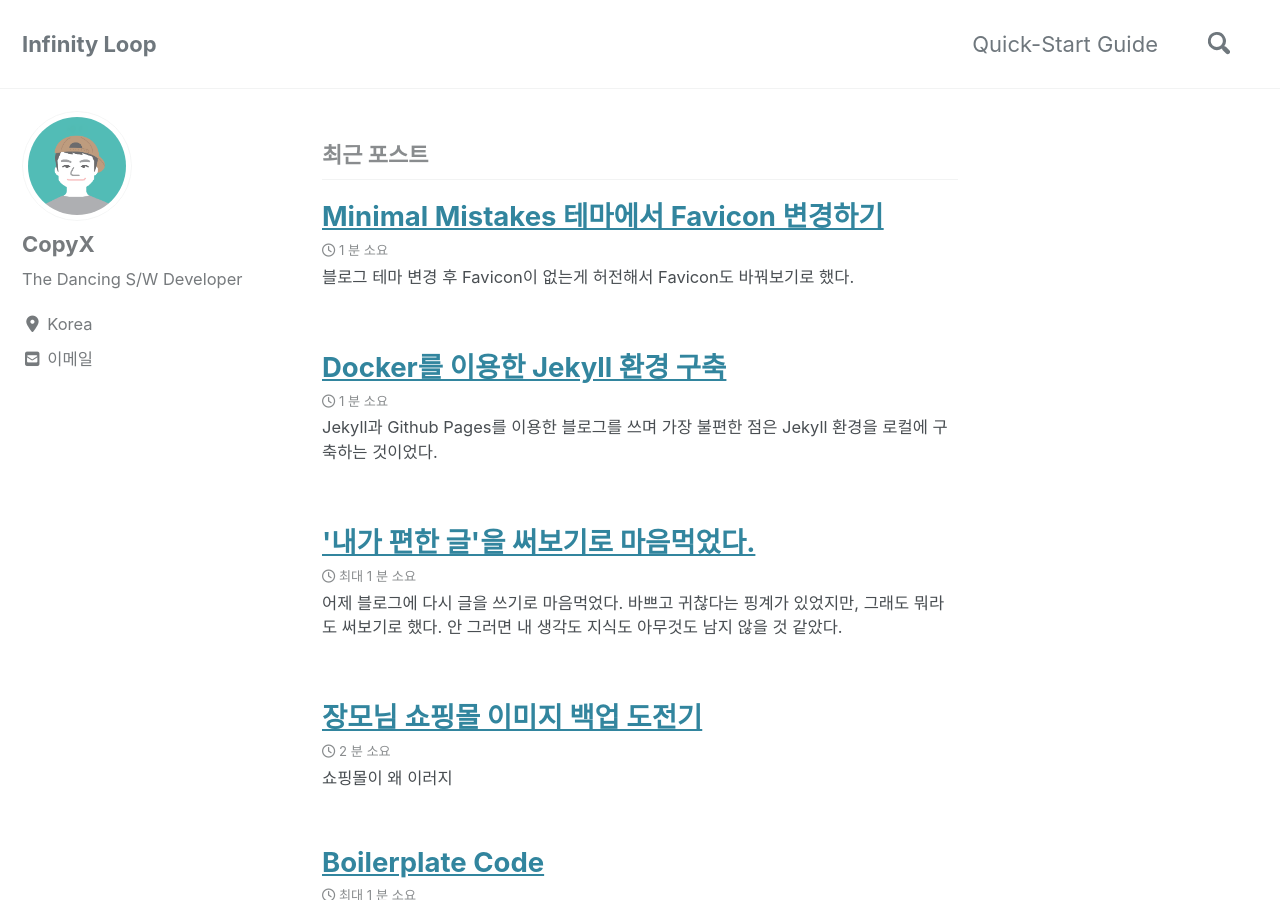
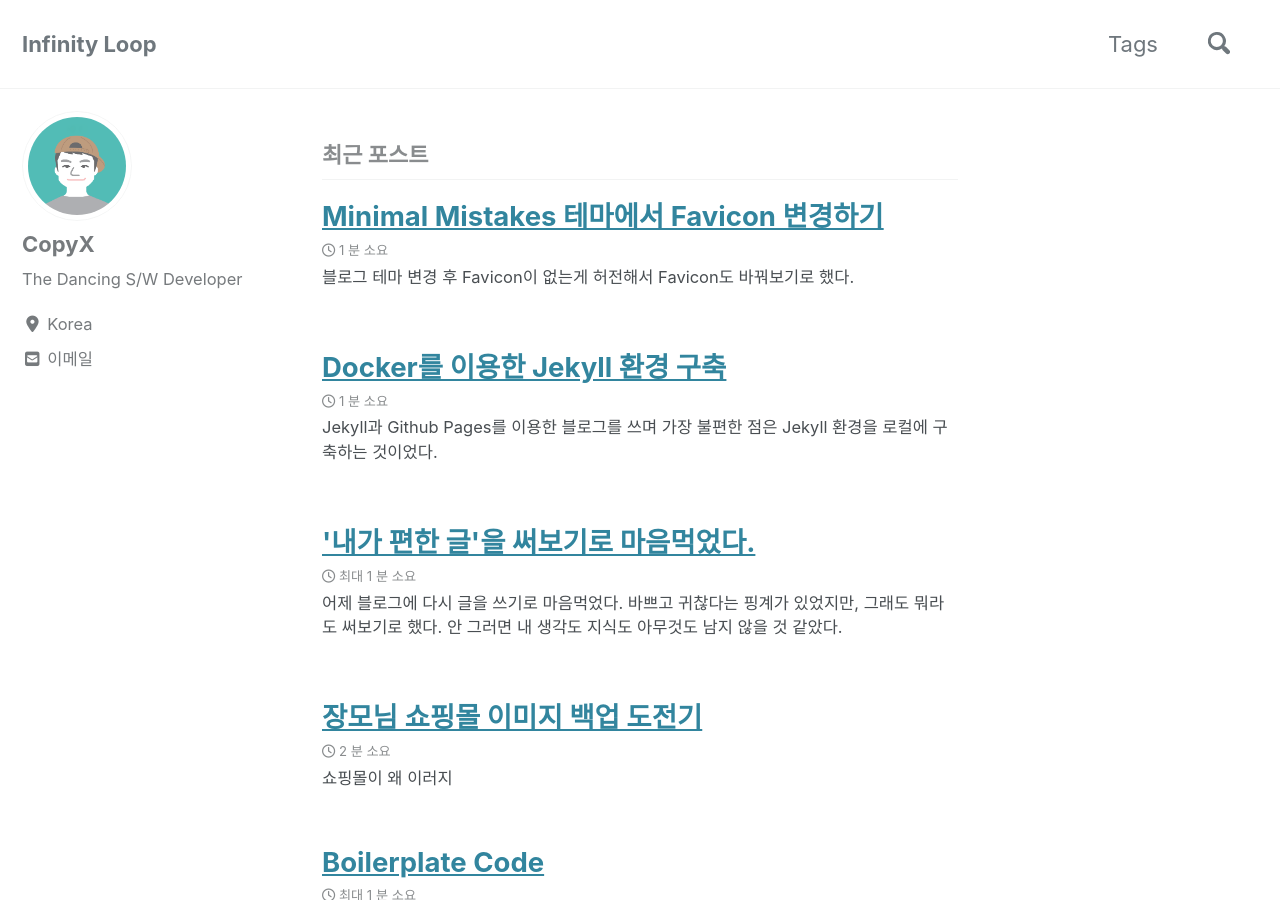
Before and after one commit to copyx/copyx.github.io, a Jekyll site: the page built from index.html, in a window 1280 px wide and 900 px high. Built offline with Jekyll 4.4.1, drawn with Linux system fonts in a browser that asks for light colours; cached includes are drawn as plain includes; nearby versions of some CDN libraries; the list of posts is cut into pages by our own code.

Commit message:
feat: Tags 메뉴 추가

```diff
--- a/_data/navigation.yml
+++ b/_data/navigation.yml
@@ -1,7 +1,7 @@
 # main links
 main:
-  - title: "Quick-Start Guide"
-    url: https://mmistakes.github.io/minimal-mistakes/docs/quick-start-guide/
+  # - title: "Quick-Start Guide"
+  #   url: https://mmistakes.github.io/minimal-mistakes/docs/quick-start-guide/
   # - title: "About"
   #   url: https://mmistakes.github.io/minimal-mistakes/about/
   # - title: "Sample Posts"
@@ -10,3 +10,5 @@ main:
   #   url: /collection-archive/
   # - title: "Sitemap"
   #   url: /sitemap/
+  - title: "Tags"
+    url: /tags/
--- /dev/null
+++ b/tags/index.html
@@ -0,0 +1,6 @@
+---
+title: "Posts by Tag"
+permalink: /tags/
+layout: tags
+author_profile: true
+---
```
